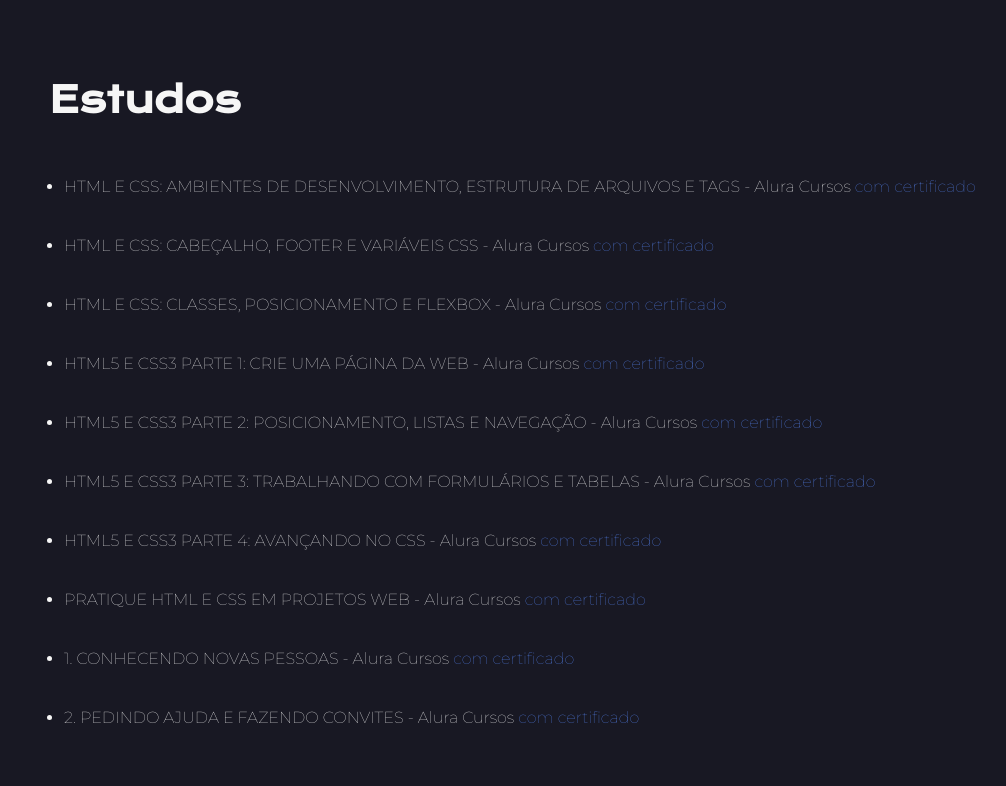
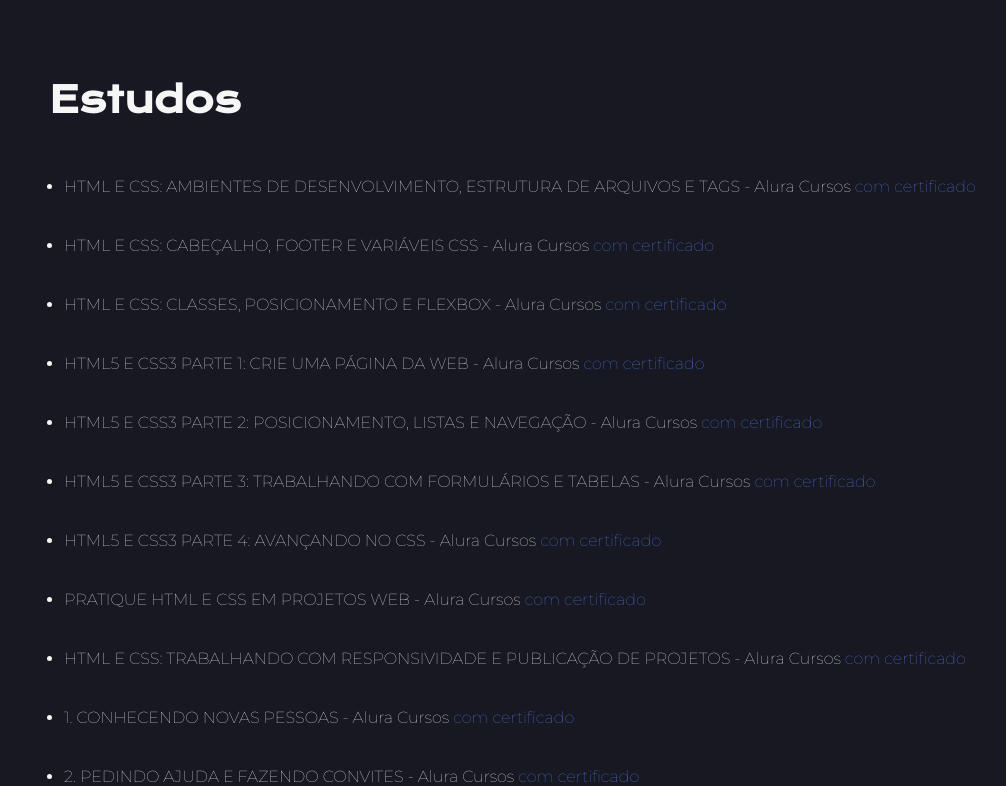
Before and after one commit to CesarmRibeiro/Portfolio, a plain HTML site: page curriculo.html in a window 1280 px wide. Shown: the part 785-1571 px from the top of the page, without its empty margins (158-1164 px from the left). Before the commit the page ends 1512 px from the top, so only its background shows below. Drawn offline with nearby package versions, Linux system fonts and the light colour scheme.

Commit message:
Update curriculo.html

```diff
--- a/curriculo.html
+++ b/curriculo.html
@@ -46,6 +46,7 @@
                 <li>HTML5 E CSS3 PARTE 3: TRABALHANDO COM FORMULÁRIOS E TABELAS - Alura Cursos <a class="certificado" href="https://cursos.alura.com.br/user/cesinhasimpsonribeiro/course/html5-css3-formularios-tabelas/certificate" target="_blank">com certificado</a></li>
                 <li>HTML5 E CSS3 PARTE 4: AVANÇANDO NO CSS - Alura Cursos <a class="certificado" href="https://cursos.alura.com.br/user/cesinhasimpsonribeiro/course/html5-css3-avancando-css/certificate" target="_blank">com certificado</a></li>
                 <li>PRATIQUE HTML E CSS EM PROJETOS WEB - Alura Cursos <a class="certificado" href="https://cursos.alura.com.br/user/cesinhasimpsonribeiro/degree-html-css-v534235-534235/certificate" target="_blank">com certificado</a></li>
+                <li>HTML E CSS: TRABALHANDO COM RESPONSIVIDADE E PUBLICAÇÃO DE PROJETOS - Alura Cursos <a class="certificado" href="https://cursos.alura.com.br/user/cesinhasimpsonribeiro/course/html-css-responsividade-publicacao-projetos/certificate" target="_blank">com certificado</a></li>
                 <li>1. CONHECENDO NOVAS PESSOAS - Alura Cursos <a class="certificado" href="https://cursos.aluralingua.com.br/certificate/553e046e-364d-47f4-abbb-779b345613a2" target="_blank">com certificado</a></li>
                 <li>2. PEDINDO AJUDA E FAZENDO CONVITES - Alura Cursos <a class="certificado" href="https://cursos.aluralingua.com.br/certificate/fe2fc6d0-1627-4c4b-8377-ffd1d2904c97" target="_blank">com certificado</a></li>
             </ul>
```
